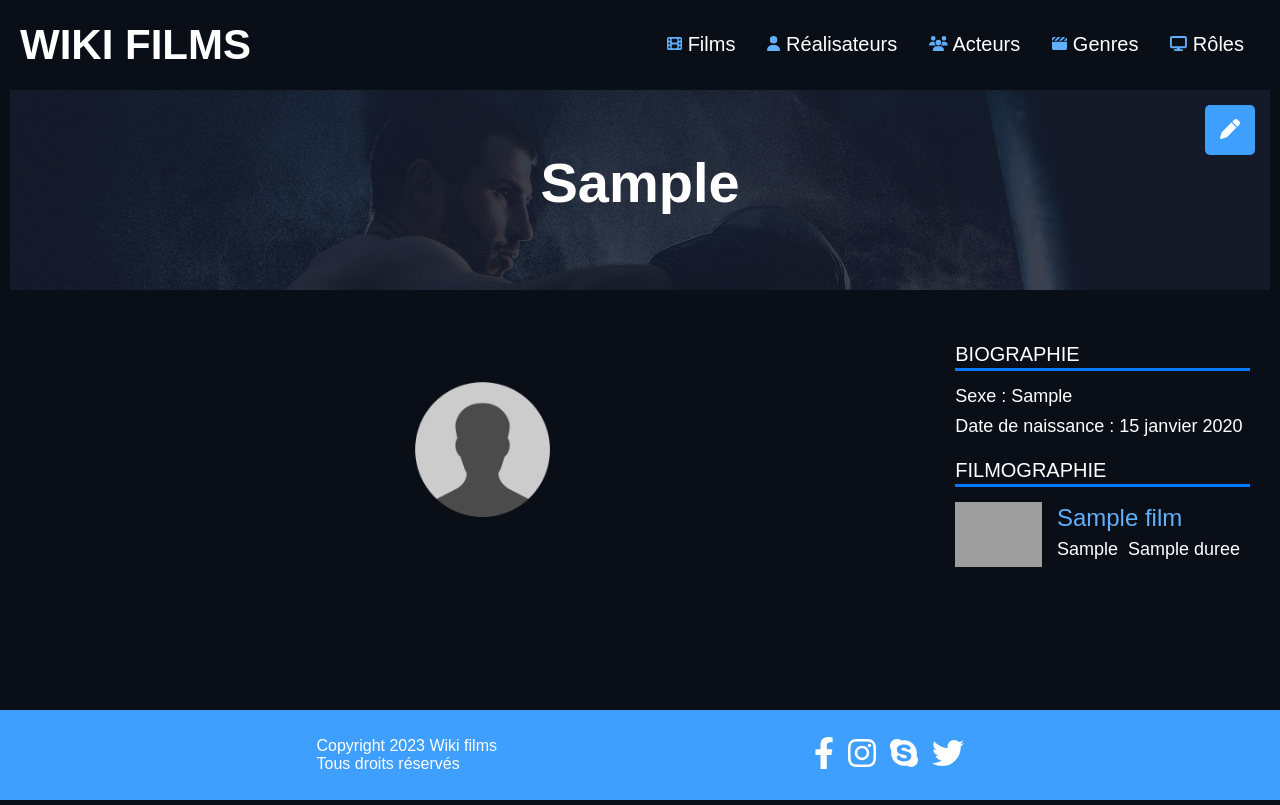
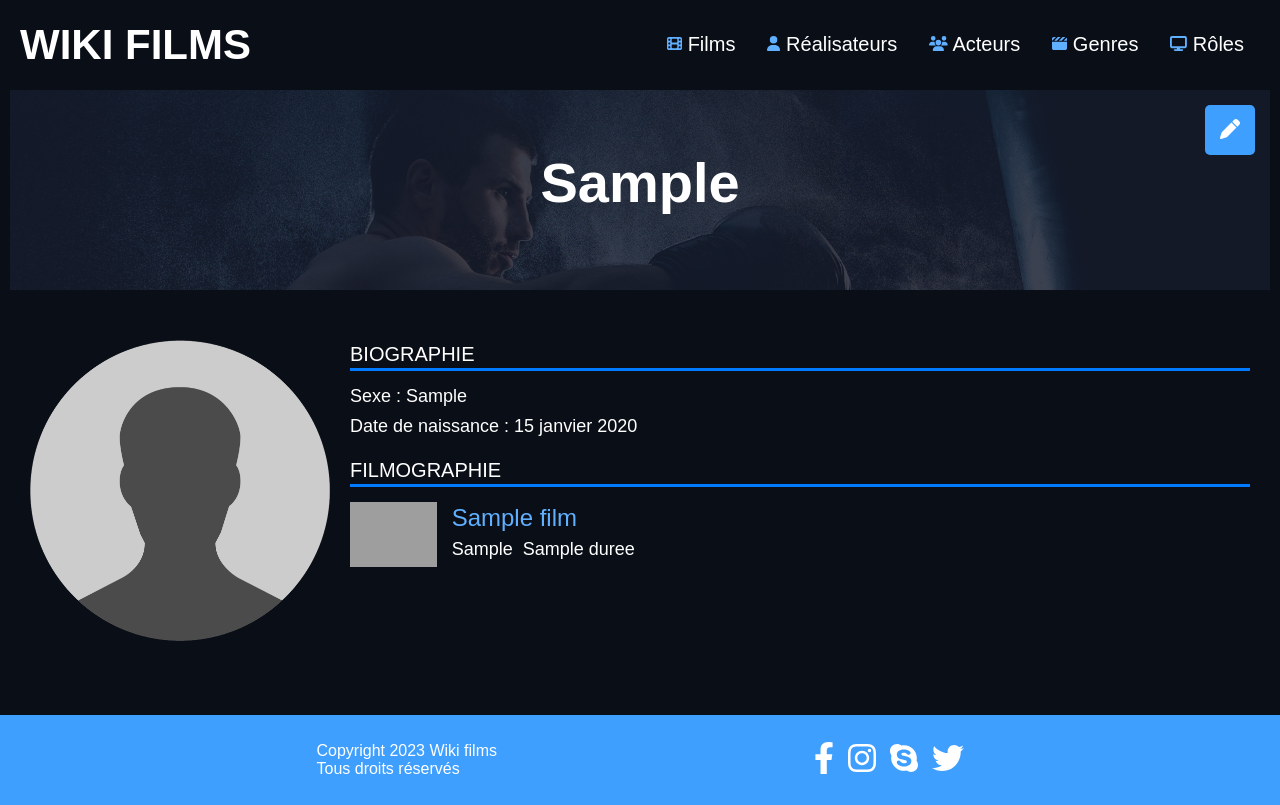
Before and after one commit to Xaphan67/BDD-Cinema, a PHP site: template view/infosActeur.php in a window 1280 px wide. Run offline with PHP 8.4, Linux system fonts and the light colour scheme; the template is opened without the code that fills it: most values are stand-ins (such as "Sample title", 1, 10 or a date in 2020); grey boxes are pictures that could not be loaded.

Commit message:
Amélioration : Vue informations d'un acteur / réalisateur

```diff
--- a/public/css/style.css
+++ b/public/css/style.css
@@ -53,8 +53,13 @@ article {
     padding-bottom: 0px;
 }
 
+.picture {
+    max-width: 300px;
+}
+
 .infos {
     padding-bottom: 5px;
+    width: 100%;
 }
 
 h2,
@@ -445,7 +450,7 @@ main {
 }
 
 .affiche-large {
-    height: auto;
+    max-width: 100%;
     margin: auto;
     max-height: 400px;
 }
@@ -463,6 +468,12 @@ main {
     height: 150px;
     margin: auto;
     padding-bottom: 15px;
+}
+
+.avatar-side {
+    max-width: 100%;
+    max-height: 400px;
+    margin: auto;
 }
 
 .affiche-small {
@@ -609,15 +620,22 @@ footer svg {
         margin-left:  100px;
     }
 
-    .avatar-side {
-        max-width: 20%;
-    }
-
     .affiche-large {
         max-width: 300px;
         margin: auto;
         margin-top: 0px;
         max-height: 400px;
+    }
+
+    .avatar-side {
+        max-width: 300px;
+        margin: auto;
+        margin-top: 0px;
+        max-height: 400px;
+    }
+
+    .infos {
+        min-width: 388px;
     }
 }
 
--- a/view/infosActeur.php
+++ b/view/infosActeur.php
@@ -26,7 +26,9 @@ $infosFilms = $films->fetchALL(); ?>
 
 <article class="article-main">
     <div class="content content-no-bg content-no-bg-info">
-    <img class="avatar avatar-side" src="public/img/avatar.png" alt="avatar">
+        <div class="picture">
+            <img class="avatar-side" src="public/img/avatar.png" alt="avatar">
+        </div>
         <div class="infos">
             <h2>Biographie</h2>
             <ul class="list">
```
Also changed, not shown: view/infosFilm.php (+5 -2 lines), view/infosRealisateur.php (+25 -20 lines).
